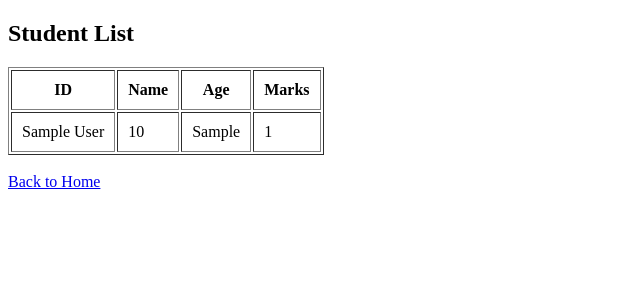
After one commit to vindhya-akula/Student-Management-System, a Flask app: page /view in a window 1280 px wide. The commit adds this page. Shown: the top 300 px of the page, without its empty margins (0-640 px from the left). Run offline with Flask 3, Linux system fonts and the light colour scheme; tables that the repository leaves empty or names only in its code hold one stand-in row (values such as "Sample post").

Commit message:
Implement Add and View Student features using Flask and MySQL

```diff
--- a/app.py
+++ b/app.py
@@ -1,20 +1,43 @@
-from flask import Flask, render_template, request
+from flask import Flask, render_template, request, redirect
+from student_operations import add_student
+from db_connection import get_connection
 
 app = Flask(__name__)
 
+# Home page
+@app.route("/")
+def home():
+    return render_template("index.html")
+
+# Add Student page
 @app.route("/add", methods=["GET", "POST"])
-def add_student():
+def add():
 
     if request.method == "POST":
+        name = request.form["name"]
+        age = int(request.form["age"])
+        marks = int(request.form["marks"])
 
-        name = request.form["name"]
-        age = request.form["age"]
-        marks = request.form["marks"]
+        add_student(name, age, marks)
 
-        print(name, age, marks)
-
-        return "Student received successfully!"
+        return "Student Added Successfully!"
 
     return render_template("add_student.html")
+
+@app.route('/view')
+def view_student():
+    conn = get_connection()
+    cursor = conn.cursor()
+
+    cursor.execute("SELECT * FROM students")
+    data = cursor.fetchall()
+
+    cursor.close()
+    conn.close()
+
+    return render_template('view_students.html',students = data)
+
+
+
 if __name__ == "__main__":
     app.run(debug=True)
--- a/db_connection.py
+++ b/db_connection.py
@@ -1,10 +1,9 @@
 import mysql.connector
 
 def get_connection():
-    conn = mysql.connector.connect(
+    return mysql.connector.connect(
         host="localhost",
         user="root",
         password="Nihanth_06",  # MySQL password
         database="student_db"
     )
-    return conn
--- /dev/null
+++ b/templates/view_students.html
@@ -0,0 +1,33 @@
+<!DOCTYPE html>
+<html>
+<head>
+    <title>View Students</title>
+</head>
+<body>
+
+    <h2>Student List</h2>
+
+    <table border="1" cellpadding="10">
+        <tr>
+            <th>ID</th>
+            <th>Name</th>
+            <th>Age</th>
+            <th>Marks</th>
+        </tr>
+
+        {% for student in students %}
+        <tr>
+            <td>{{ student[0] }}</td>
+            <td>{{ student[1] }}</td>
+            <td>{{ student[2] }}</td>
+            <td>{{ student[3] }}</td>
+        </tr>
+        {% endfor %}
+
+    </table>
+
+    <br>
+    <a href="/">Back to Home</a>
+
+</body>
+</html>
```
Also changed, not shown: main.py (+17 -16 lines), student_operations.py (+2 -6 lines), templates/add_student.html (+13 -7 lines).
